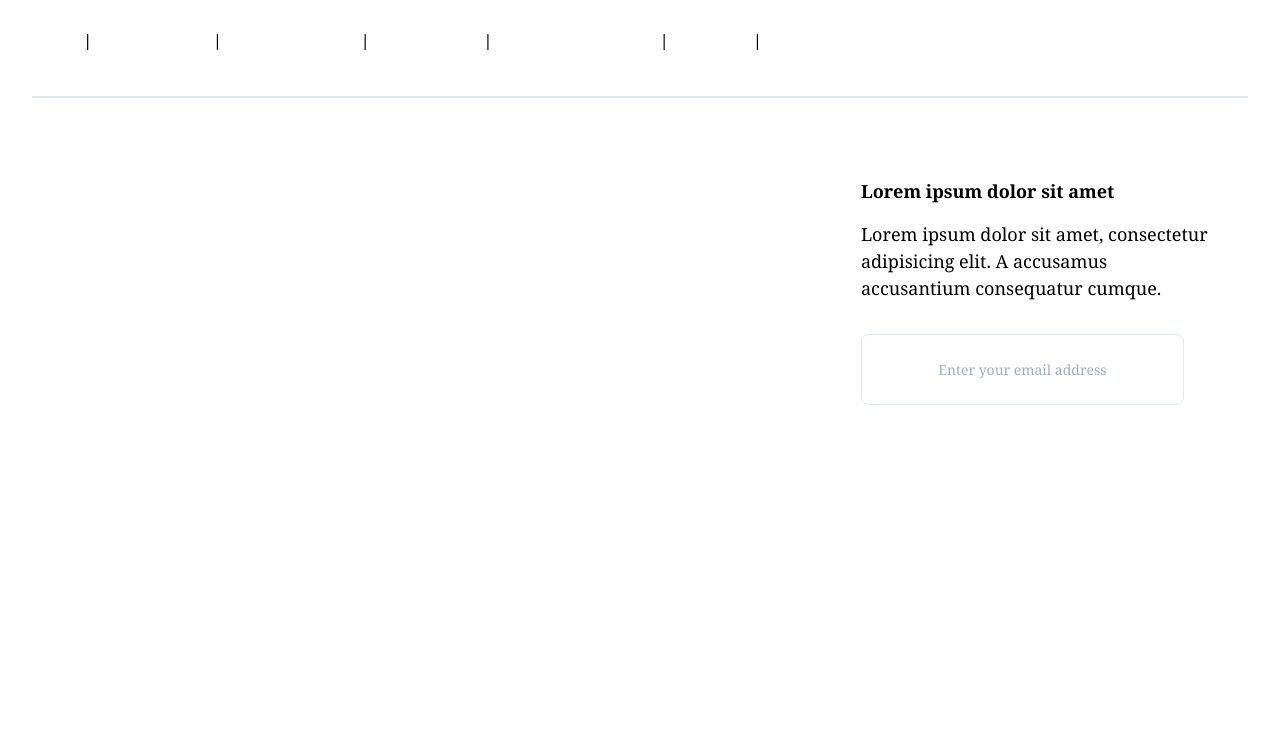
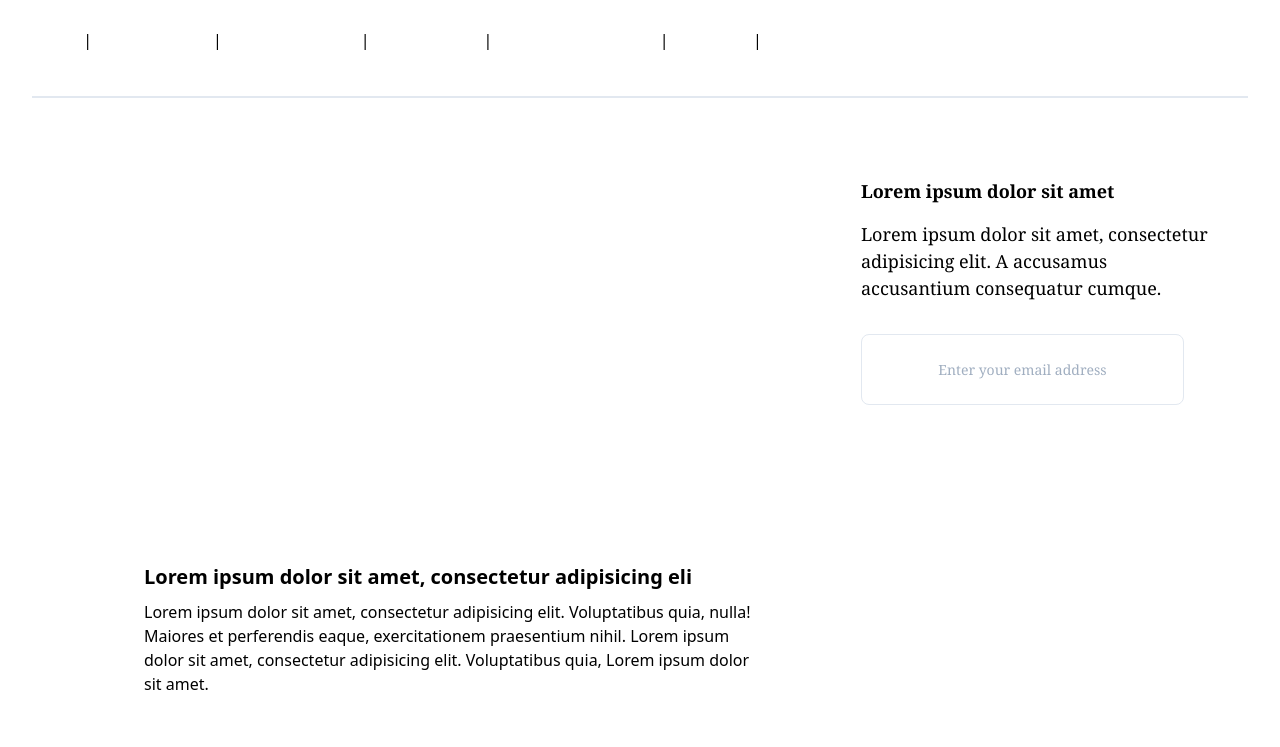
Before and after one commit to Cleyrauz/Interface_Development, a plain HTML site: page better_energy_test_skeleton/index.html in a window 1280 px wide. Drawn offline with nearby package versions, Linux system fonts and the light colour scheme.

Commit message:
Added saving message

```diff
--- a/better_energy_test_skeleton/index.html
+++ b/better_energy_test_skeleton/index.html
@@ -55,6 +55,14 @@
         </div>
       </div>
     </div>
+    <div class="flex">
+      <div class="w-1/2 ml-32 bg-white rounded-b lg:rounded-b-none lg:rounded-r p-4 flex flex-col justify-between leading-normal">
+        <div class="mb-8">
+          <div class="text-black font-bold text-xl mb-2">Lorem ipsum dolor sit amet, consectetur adipisicing eli</div>
+          <p class="text-grey-darker text-base">Lorem ipsum dolor sit amet, consectetur adipisicing elit. Voluptatibus quia, nulla! Maiores et perferendis eaque, exercitationem praesentium nihil. Lorem ipsum dolor sit amet, consectetur adipisicing elit. Voluptatibus quia, Lorem ipsum dolor sit amet.</p>
+        </div>
+      </div>
+    </div>
   </main>
 </body>
 </html>
```
Lines whose indentation alone changed are shown as unchanged.
